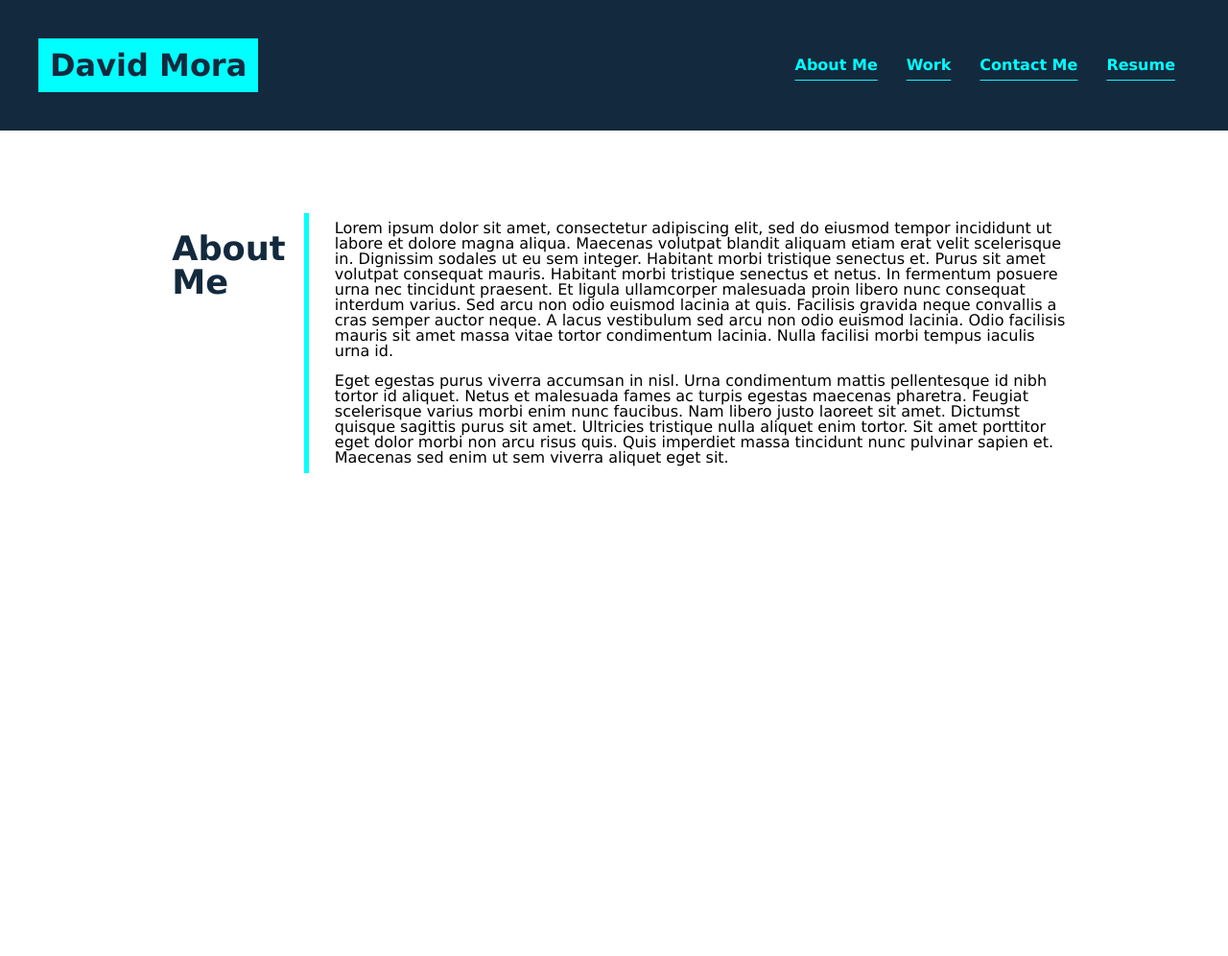
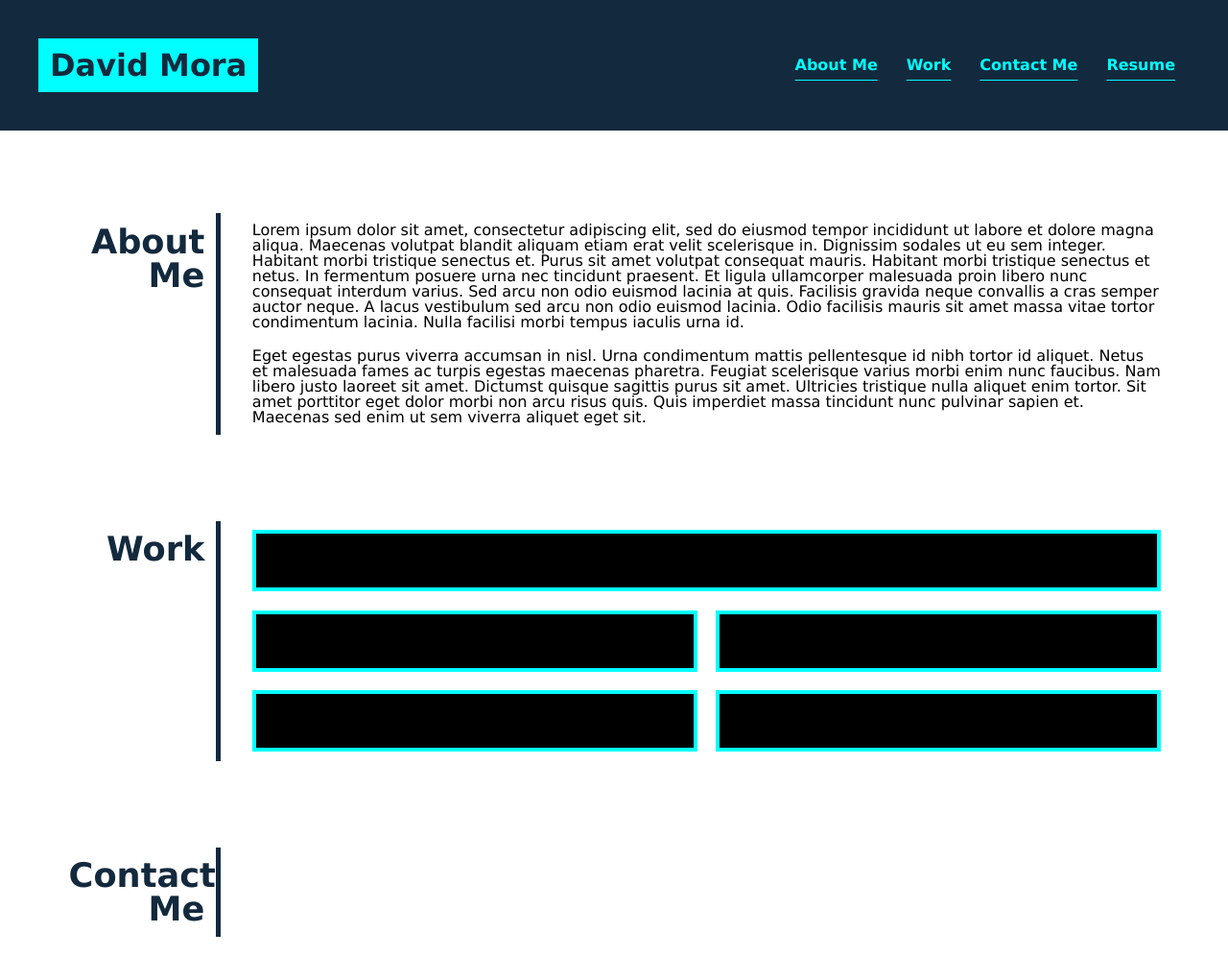
Before and after one commit to Prosentint/dev-portfolio-dm, a plain HTML site: page index.html in a window 1280 px wide. Shown: the whole page at 96% size. Before the commit the page ends 800 px from the top, so only its background shows below. Drawn offline with Linux system fonts and the light colour scheme.

Commit message:
repeated media container for work and contact sections and linkled them to nav bar, updated css code to align the lines in media container to match horizontally, and added CSS code for flex box of work that will be displayed

```diff
--- a/assets/CSS/styles.css
+++ b/assets/CSS/styles.css
@@ -10,6 +10,7 @@ h1 {
 h2 {
     font-size: 220%;
     color:#13293d;
+    text-align: right;
 }
 
 /* Change header 3 size to 150%  */
@@ -52,7 +53,7 @@ header {
 /* Container template for sections in main*/
 .mediaContainer {
     display: flex;
-    max-width: 1000px;
+    max-width: 1200px;
     margin: 50px auto;
     padding: 20px;
 }
@@ -60,7 +61,9 @@ header {
 /* Diplays media on the left portion of container*/
 .mediaLeft {
     flex: 0;
-    padding:2%;
+    padding: 1%;
+    max-width: 200px;
+    min-width: 165px;
 }
 
 /* Adds padding to each paragraph in the right side of container*/
@@ -70,8 +73,34 @@ header {
 
 /* Diplays media on the right portion of container*/
 .mediaRight {
+    display: inline-block;
     flex: 3;
     position: relative;
     padding-left: 2%;
-    border-left: 5px solid aqua;
+    border-left: 5px solid #13293d;;
 }
+
+
+.workItems {
+    display: flex;
+    flex-wrap: wrap;
+}
+
+.item {
+    flex: 0 0 48%; /* Takes up half of the container width */
+    padding: 20px;
+    margin: 1%;
+    box-sizing: border-box;
+    border: 4px solid aqua;
+    background-color: black;
+}
+
+.item1 {
+    flex-basis: 98%; /* Takes up the entire row */
+}
+
+@media screen and (max-width: 768px) {
+    .item {
+        flex: 0 0 100%; /* Each item takes up the entire row on smaller screens */
+    }
+}
--- a/index.html
+++ b/index.html
@@ -21,8 +21,8 @@
       <ul>
         <!-- Navigation items  -->
         <li><a href="#aboutMe">About Me</a></li>
-        <li><a href="#">Work</a></li>
-        <li><a href="#">Contact Me</a></li>
+        <li><a href="#work">Work</a></li>
+        <li><a href="#contactMe">Contact Me</a></li>
         <li><a href="#">Resume</a></li>
       </ul>
     </nav>
@@ -46,11 +46,35 @@
       </p></span>
     </section>
 
+    <!-- Container for Work Section -->
+    <section id="work" class="mediaContainer">
+      <!-- Media on the left of container -->
+      <span class="mediaLeft"><h2>Work</h2></span>
+      <!-- Media on the right side of container -->
+      <span class="mediaRight">
+        <div class="workItems">
+          <div class="item item1">Item 1</div>
+          <div class="item item2">Item 2</div>
+          <div class="item item3">Item 3</div>
+          <div class="item item4">Item 4</div>
+          <div class="item item5">Item 5</div>
+        </div>
+      </span>
+    </section>
+
   </main>
 
   <!-- Footer of the page -->
   <footer>
+      <!-- Container for Contact Section -->
+      <section id="contactMe" class="mediaContainer">
+        <!-- Media on the left of container -->
+        <span class="mediaLeft"><h2>Contact<br>Me</h2></span>
+        <!-- Media on the right side of container -->
+        <span class="mediaRight">
 
+        </span>
+      </section>
 
   </footer>
 
```
